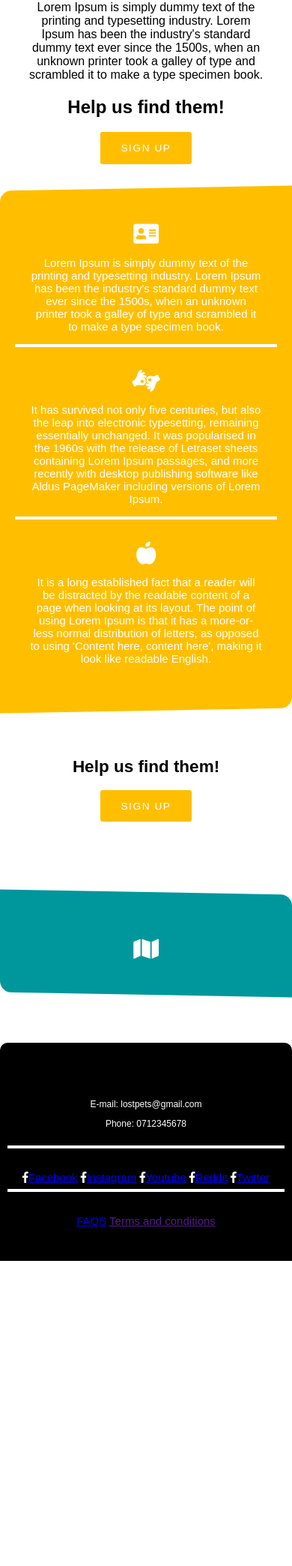
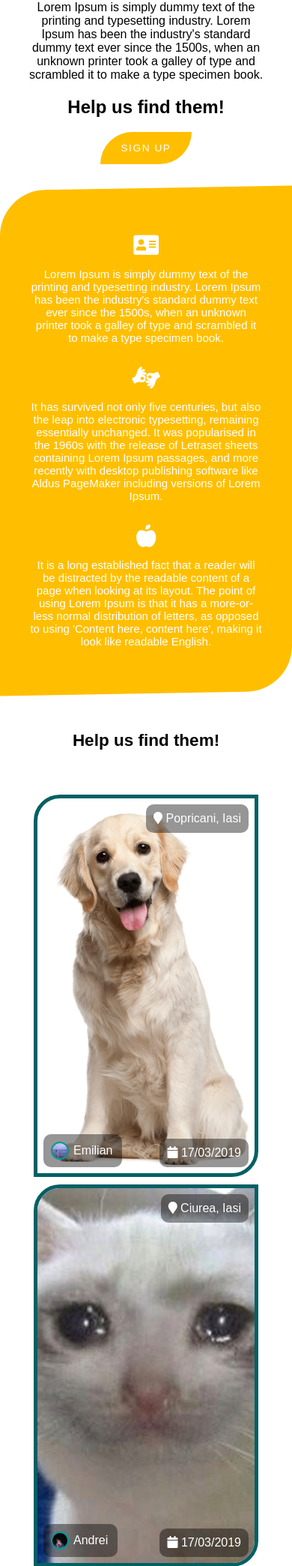
Before and after one commit to emilianraduu/LostPets, a PHP site: page /logged-index.html in a window 390 px wide. Shown: the part 305-2394 px from the top of the page at 75% size. Before the commit the page ends 1987 px from the top, so only its background shows below. Run offline with PHP 8.4, Linux system fonts and the light colour scheme.

Commit message:
mai trebuie curatat css=ul

```diff
--- a/css/style.css
+++ b/css/style.css
@@ -2,18 +2,6 @@ body {
     margin: 0;
     background: white;
     font-family: Arial, Helvetica, sans-serif;
-}
-
-.login_login {
-    top: 15%;
-    font-size: 30px;
-}
-
-.login_form .login_links {
-    position: absolute;
-    top: 80%;
-    left: 35%;
-    font-size: 70%;
 }
 
 
@@ -141,15 +129,49 @@ nav {
     margin-top: 2em;
     margin-bottom: 2em;
     display: flex;
+    position: relative;
     background-color: #ffbf00;
     transform: skewY(-1deg);
-    border-top-left-radius: 15px;
+    border-top-left-radius: 60px;
     justify-content: center;
-    border-bottom-right-radius: 15px;
+    border-bottom-right-radius: 60px;
     width: 100%;
     padding-top: 1em;
     padding-bottom: 1em;
     color: white;
+}
+
+.cyan {
+    margin-top: 4em;
+    margin-bottom: 4em;
+    background-color: #00979c;
+}
+
+.cyan-container {
+    margin-top: 4em;
+    margin-bottom: 4em;
+    padding-bottom: 1em;
+    display: flex;
+    background-color: #00979c;
+    transform: skewY(+1deg);
+    border-top-right-radius: 60px;
+    justify-content: center;
+    border-bottom-left-radius: 60px;
+    width: 100%;
+    padding-top: 1em;
+    color: white;
+}
+
+.skewUp {
+    border-bottom-left-radius: 60px;
+    border-top-right-radius: 60px;
+    transform: skewY(+1deg);
+}
+
+.skewDown {
+    transform: skewY(-1deg);
+    border-top-left-radius: 60px;
+    border-bottom-right-radius: 60px;
 }
 
 .orange-container .paragraphs {
@@ -174,21 +196,6 @@ nav {
 
 
 /* Container-ul albastru */
-
-.cyan-container {
-    margin-top: 4em;
-    margin-bottom: 4em;
-    padding-bottom: 1em;
-    display: flex;
-    background-color: #00979c;
-    transform: skewY(+1deg);
-    border-top-right-radius: 15px;
-    justify-content: center;
-    border-bottom-left-radius: 15px;
-    width: 100%;
-    padding-top: 1em;
-    color: white;
-}
 
 .cyan-container iframe,
 i {
@@ -228,40 +235,53 @@ hr {
 
 /* Buton default si input submit */
 
-button {
+button,
+.button {
     margin: auto;
     padding: 1em 2em;
     text-transform: uppercase;
     color: #ffffff;
     background-color: #ffbf00;
     border: none;
-    border-radius: 3px;
+    border-radius: 50px 0;
+    cursor: pointer;
     transition: .3s all ease;
     letter-spacing: .1rem;
     font-size: .85rem;
 }
 
-.submit {
+.invbut {
     margin: auto;
     padding: 1em 2em;
     text-transform: uppercase;
     color: #ffffff;
-    background-color: #ffbf00;
     border: none;
-    border-radius: 3px;
+    border-radius: 50px 0;
+    cursor: pointer;
     transition: .3s all ease;
     letter-spacing: .1rem;
     font-size: .85rem;
-}
-
-.submit:hover,
-:focus {
     background-color: #00979c;
 }
 
+.down {
+    margin-top: 2em;
+}
+
+.invbut:hover {
+    background-color: #006064;
+}
+
 button:hover,
+.button:hover,
  :focus {
     background-color: #00979c;
+}
+
+input:focus {
+    border: #006064 2px solid;
+    background-color: #ffffff;
+    filter: contrast(100%);
 }
 
 
@@ -526,6 +546,27 @@ img {
 }
 
 
+/* Pt login */
+
+.login_credentials {
+    display: block;
+}
+
+.login_credentials input {
+    width: 100%;
+    height: 30px;
+    margin: 1em;
+}
+
+.skewUp {
+    transform: skewY(-1deg);
+}
+
+.skewDown {
+    transform: skewY(+1deg);
+}
+
+
 /* Pentru telefoane mobile */
 
 @media only screen and (max-width: 600px) {
@@ -543,6 +584,7 @@ img {
     }
     .paragraphs {
         display: block;
+        position: relative;
         padding: 0 20px;
     }
     .motto {
@@ -589,6 +631,7 @@ img {
     }
     .cyan-container iframe {
         left: 0!important;
+        width: 400px;
     }
     footer {
         display: flex;
--- a/index.html
+++ b/index.html
@@ -153,14 +153,13 @@
             </div>
         </a>
     </div>
-    <div class="cyan-container ">
-        <ul class="paragraphs ">
+    <div class="cyan-container">
+        <ul class="paragraphs">
             <li>
                 <i class="fa fa-map fa-2x "></i>
                 <iframe src="https://www.openstreetmap.org/export/embed.html?bbox=27.319908142089847%2C47.0579608565377%2C27.814292907714847%2C47.23472275076704&amp;layer=mapnik "></iframe><br/>
             </li>
         </ul>
-    </div>
     </div>
     <footer>
         <ul class="paragraphs ">
--- a/logged-index.html
+++ b/logged-index.html
@@ -36,7 +36,7 @@
                     </li>
                     <li>
                         <div class="selection">
-                            <a href="#"><img src="./img/user-img.jpg" alt="profile photo" id="profile"></i>emi</a>
+                            <a href="#"><img src="./img/user-img1.jpg" alt="profile photo" id="profile"></i>emi</a>
                             <button class="account"><i class="fas fa-caret-down"></i></button></div>
                     </li>
                     <li>
@@ -54,12 +54,10 @@
             </div>
         </nav>
     </header>
-
     <div class="container">
         <div class="motto"><img src="img/illu.png" alt="ilustratie" draggable="false">
             <p>Lorem Ipsum is simply dummy text of the printing and typesetting industry. Lorem Ipsum has been the industry's standard dummy text ever since the 1500s, when an unknown printer took a galley of type and scrambled it to make a type specimen
                 book.
-
             </p>
         </div>
         <h2>
@@ -67,75 +65,157 @@
         </h2>
         <button>Sign up</button>
         <div class="orange-container">
-            <div class="paragraphs">
+            <ul class="paragraphs">
                 <li>
                     <i class="fa fa-address-card fa-2x"></i>
                     <p>Lorem Ipsum is simply dummy text of the printing and typesetting industry. Lorem Ipsum has been the industry's standard dummy text ever since the 1500s, when an unknown printer took a galley of type and scrambled it to make a type
                         specimen book.
                     </p>
                 </li>
-                <hr>
+
                 <li>
                     <i class="fa fa-american-sign-language-interpreting fa-2x"></i>
                     <p>It has survived not only five centuries, but also the leap into electronic typesetting, remaining essentially unchanged. It was popularised in the 1960s with the release of Letraset sheets containing Lorem Ipsum passages, and more
                         recently with desktop publishing software like Aldus PageMaker including versions of Lorem Ipsum.</p>
                 </li>
-                <hr>
+
                 <li>
                     <i class="fa fa-apple-alt fa-2x"></i>
                     <p>It is a long established fact that a reader will be distracted by the readable content of a page when looking at its layout. The point of using Lorem Ipsum is that it has a more-or-less normal distribution of letters, as opposed to
                         using 'Content here, content here', making it look like readable English. </p>
                 </li>
+            </ul>
         </div>
     </div>
-        <div class="no-container">
-            <div class="paragraphs">
-                <li>
+    <div class="paragraphss">
         <h2>
             Help us find them!
         </h2>
-                    <button class="log-reg">Sign up</button>
-                </li>
+    </div>
+    <div class="no-container">
+        <a href="./animals/dog.html">
+            <div class="card">
+                <div class="primary">
 
+                    <img class="img-primary" src="./img/dog.png">
+                    <div class="top-btns">
+                        <i class="fa fa-map-marker"></i>
+                        <p>Popricani, Iasi</p>
+                    </div>
+                    <div class="bottom-btns">
+                        <i class="fa fa-calendar"></i>
+                        <p>17/03/2019</p>
+                    </div>
+                    <div class="user-things">
+                        <div class="photo-card">
+                            <img src="./img/user-img1.jpg" alt="user img">
+                        </div>
+                        <p id="text-card">Emilian</p>
+                    </div>
+                </div>
+            </div>
+        </a>
+        <a href="./animals/dog.html">
+            <div class="card">
+                <div class="primary">
+
+                    <img class="img-primary" src="./img/cryingcat.jpg">
+                    <div class="top-btns">
+                        <i class="fa fa-map-marker"></i>
+                        <p>Ciurea, Iasi</p>
+                    </div>
+                    <div class="bottom-btns">
+                        <i class="fa fa-calendar"></i>
+                        <p>17/03/2019</p>
+                    </div>
+                    <div class="user-things">
+                        <div class="photo-card">
+                            <img src="./img/user-img2.jpg" alt="user img">
+                        </div>
+                        <p id="text-card">Andrei</p>
                     </div>
                 </div>
 
-        <div class="cyan-container">
-            <div class="paragraphs">
-                <li>
-                    <i class="fa fa-map fa-2x"></i>
-                </li>
+            </div>
+        </a>
+        <a href="./animals/dog.html">
+            <div class="card">
+                <div class="primary">
 
+                    <img class="img-primary" src="./img/cat.png">
+                    <div class="top-btns">
+                        <i class="fa fa-map-marker"></i>
+                        <p>Alexandru, Iasi</p>
+                    </div>
+                    <div class="bottom-btns">
+                        <i class="fa fa-calendar"></i>
+                        <p>17/03/2019</p>
+                    </div>
+                    <div class="user-things">
+                        <div class="photo-card">
+                            <img src="./img/user-img3.jpg" alt="user img">
+                        </div>
+                        <p id="text-card">Cristi</p>
                     </div>
                 </div>
             </div>
+        </a>
+    </div>
+    <div class="cyan-container ">
+        <ul class="paragraphs ">
+            <li>
+                <i class="fa fa-map fa-2x "></i>
+                <iframe src="https://www.openstreetmap.org/export/embed.html?bbox=27.319908142089847%2C47.0579608565377%2C27.814292907714847%2C47.23472275076704&amp;layer=mapnik "></iframe><br/>
+            </li>
+        </ul>
+    </div>
+    </div>
     <footer>
-        <div class="paragraphs">
+        <ul class="paragraphs ">
             <li>
-                <div class="footer_contact">
-                    <p>E-mail: lostpets@gmail.com </p>
-                    <p>Phone: 0712345678</p><br>
+                <div class="footer_contact ">
+                    <p>Ne puteti gasi la adresa de mail:</p>
+                    <div class="cont ">
+                        <i class="fas fa-envelope "></i> <a href="mailto:contact@lostpets.com " target="_top ">contact@lostpets.com</a>
+
                     </div>
+                    <p>sau la numarul de telefon:</p>
+                    <div class="cont ">
+                        <i class="fas fa-phone "></i> <a href="tel:0712345678 ">0712 345 678</a></div>
 
-
+                </div>
             </li>
-            <hr>
             <li>
-
-                <i class="fab fa-facebook-f"></i><a href="facebook.com">Facebook</a>
-                <i class="fab fa-facebook-f"></i><a href="instagram.com">Instagram</a>
-                <i class="fab fa-facebook-f"></i><a href="youtube.com">Youtube</a>
-                <i class="fab fa-facebook-f"></i><a href="reddit.com">Reddit</a>
-                <i class="fab fa-facebook-f"></i><a href="twitter.com">Twitter</a>
+                <div class="footer_contact ">
+                    <div class="cont ">
+                        <i class="fab fa-facebook-f "></i><a href="facebook.com ">Facebook</a>
+                    </div>
+                    <div class="cont ">
+                        <i class="fab fa-instagram "></i><a href="instagram.com ">Instagram</a>
+                    </div>
+                    <div class="cont ">
+                        <i class="fab fa-youtube "></i><a href="youtube.com ">Youtube</a>
+                    </div>
+                    <div class="cont ">
+                        <i class="fab fa-reddit "></i><a href="reddit.com ">Reddit</a>
+                    </div>
+                    <div class="cont ">
+                        <i class="fab fa-twitter "></i><a href="twitter.com ">Twitter</a>
+                    </div>
+                </div>
             </li>
-            <hr>
             <li>
-
-                <a href="faqs.html">FAQS</a>
-                <a href="">Terms and conditions</a>
+                <div class="footer_contact ">
+                    <div class="cont ">
+                        <i class="fas fa-info "></i><a href="faqs.html ">FAQS</a>
+                    </div>
+                    <div class="cont ">
+                        <i class="fas fa-book "></i> <a href=" ">Terms and conditions</a>
+                    </div>
+                </div>
             </li>
+        </ul>
         </div>
-
     </footer>
 </body>
 
```
Also changed, not shown: log.html (+7 -5 lines), img/cat-illu.png (added). Lines whose indentation alone changed are shown as unchanged.
